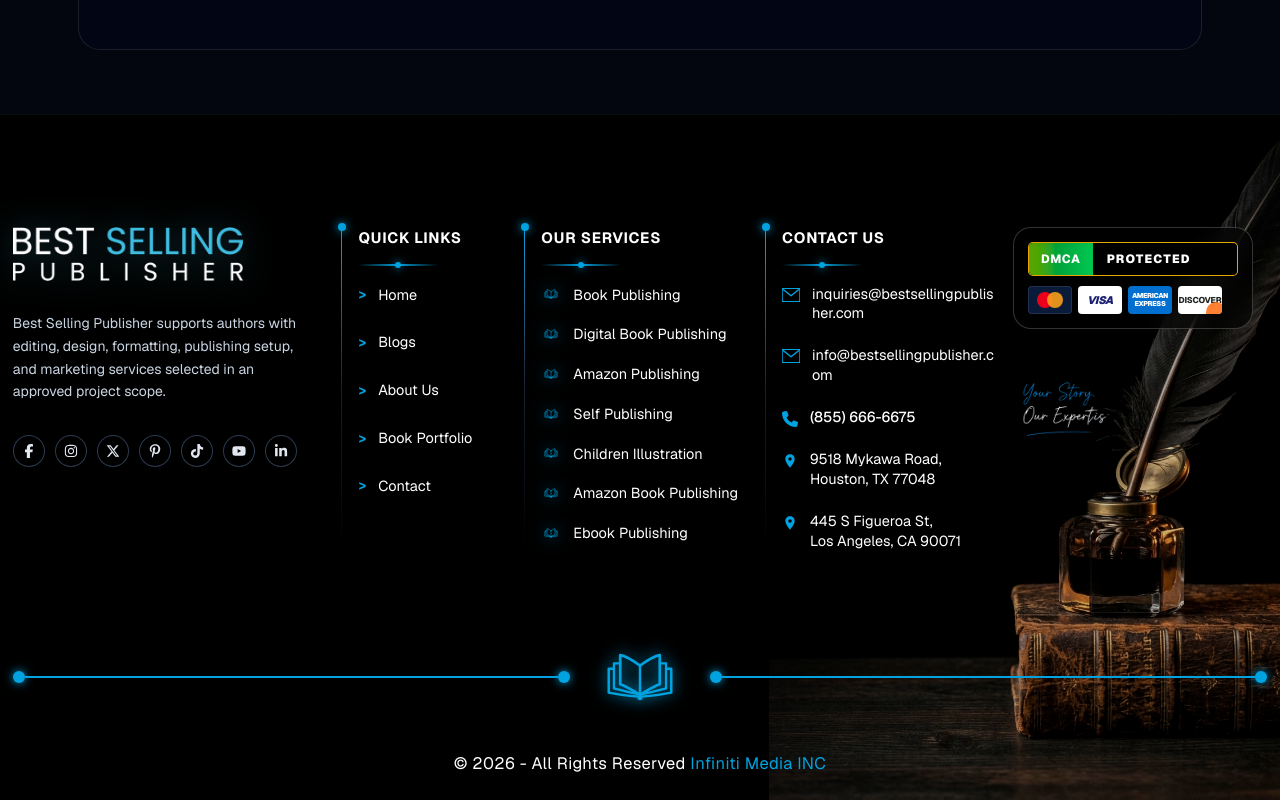
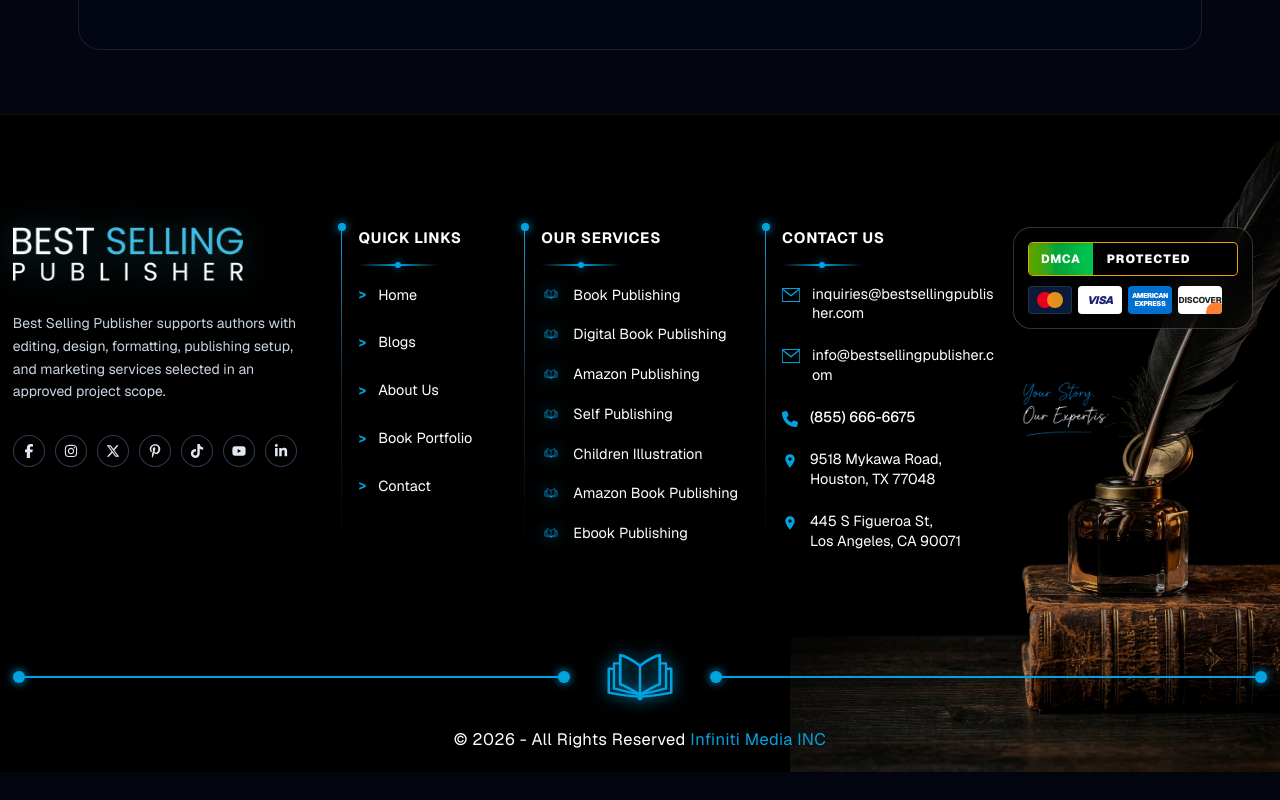
Before and after one commit to Aziz-khan88/bestsellingpublisher-new, a Next.js app: page / in a window 1280 px wide. Shown: the part 373-1173 px from the top of the page. After the commit the page ends 1145 px from the top, so only its background shows below. Built offline with nearby package versions, Linux system fonts and the light colour scheme.

Commit message:
fix(footer): remove bottom margin and padding from bottom divider and copyright line

```diff
--- a/src/components/layout/footer.tsx
+++ b/src/components/layout/footer.tsx
@@ -426,7 +426,7 @@
         </div>
 
         {/* Exact Bottom Horizontal Divider with 4 Glowing Cyan Dots & Exact Center Book Vector */}
-        <div className="relative w-full flex items-center justify-between my-5">
+        <div className="relative w-full flex items-center justify-between mt-5 mb-0 pb-0">
           {/* Left Line Segment with Outer and Inner Cyan Dots */}
           <div className="flex-1 flex items-center">
             <span className="w-2.5 h-2.5 sm:w-3 sm:h-3 rounded-full bg-[#00A3E0] shadow-[0_0_10px_#00A3E0] shrink-0" />
@@ -447,8 +447,8 @@
           </div>
         </div>
 
-        {/* Copyright Line with minimal, balanced bottom padding */}
-        <div className="text-center pt-1 pb-1 text-[15px] sm:text-[16px] md:text-[16.5px] text-white font-normal tracking-wide">
+        {/* Copyright Line with zero extra top/bottom margin or padding */}
+        <div className="text-center pt-0 pb-0 text-[15px] sm:text-[16px] md:text-[16.5px] text-white font-normal tracking-wide">
           © 2026 - All Rights Reserved{" "}
           <span className="text-[#00A3E0] font-normal hover:underline cursor-pointer">
             Infiniti Media INC
```
